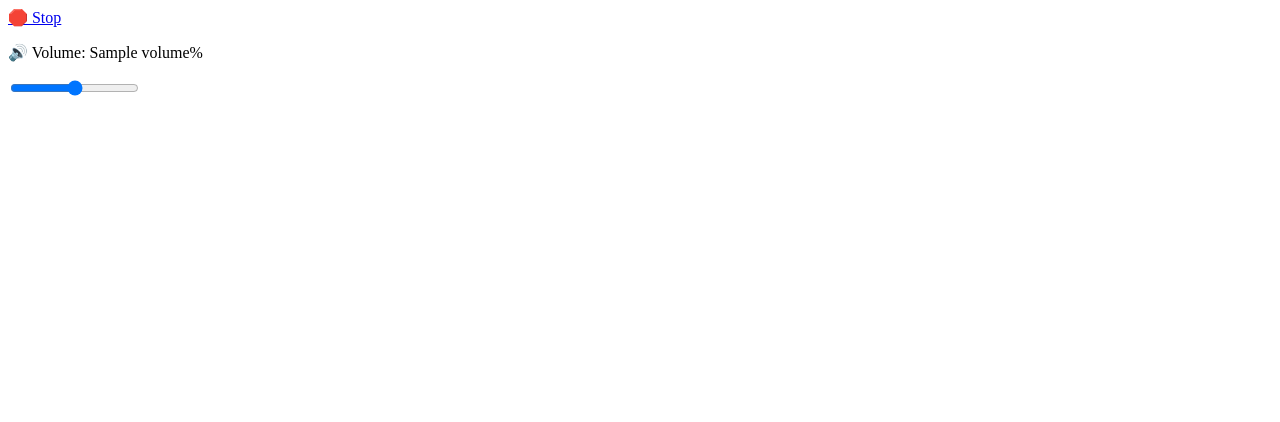
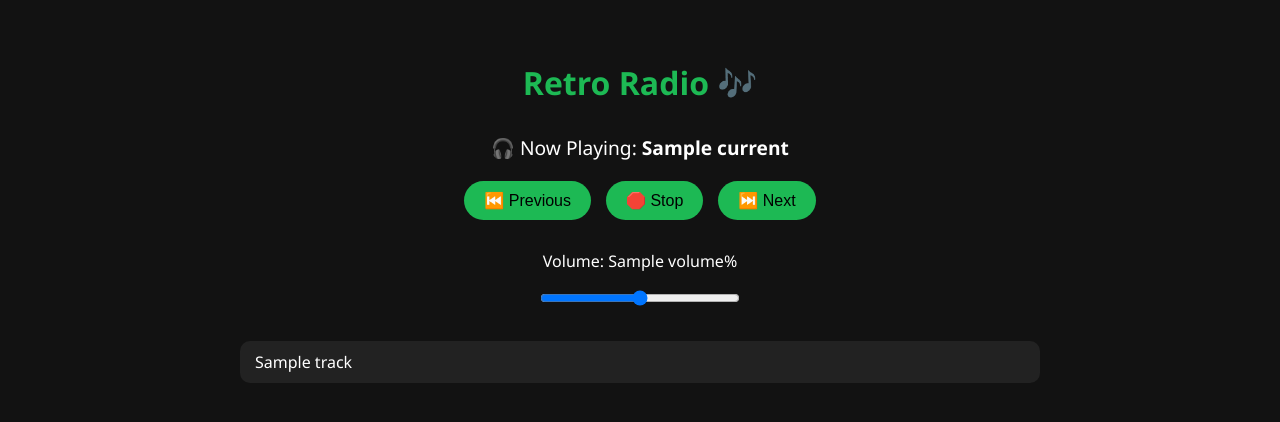
Before and after one commit to vinylmike/Retro_Radio_Py, a Flask app: template app/templates/index.html in a window 1280 px wide. Shown: the top 422 px of the page. Run offline with Flask 3, Linux system fonts and the light colour scheme; the template is opened without the code that fills it: most values are stand-ins (such as "Sample title", 1, 10 or a date in 2020).

Commit message:
Added volume slider, next/prev controls, and Spotify-style UI

```diff
--- a/app/templates/index.html
+++ b/app/templates/index.html
@@ -1,10 +1,110 @@
-<div class="controls">
-    <a href="{{ url_for('stop') }}">🛑 Stop</a>
+<!DOCTYPE html>
+<html>
+<head>
+    <title>Retro Radio</title>
+    <style>
+        body {
+            background-color: #121212;
+            color: #fff;
+            font-family: "Segoe UI", sans-serif;
+            margin: 0;
+            padding: 0;
+        }
+
+        .container {
+            max-width: 800px;
+            margin: auto;
+            padding: 40px 20px;
+        }
+
+        h1 {
+            color: #1db954;
+            text-align: center;
+            margin-bottom: 30px;
+        }
+
+        .now-playing {
+            text-align: center;
+            margin-bottom: 20px;
+            font-size: 1.2em;
+        }
+
+        .player-controls {
+            display: flex;
+            justify-content: center;
+            align-items: center;
+            gap: 15px;
+            margin-bottom: 30px;
+        }
+
+        .player-controls button {
+            background-color: #1db954;
+            color: #000;
+            border: none;
+            padding: 10px 20px;
+            border-radius: 30px;
+            font-size: 16px;
+            cursor: pointer;
+        }
+
+        .volume {
+            text-align: center;
+            margin-bottom: 30px;
+        }
+
+        input[type=range] {
+            width: 200px;
+        }
+
+        ul.track-list {
+            list-style: none;
+            padding: 0;
+        }
+
+        ul.track-list li {
+            background: #222;
+            padding: 10px 15px;
+            border-radius: 10px;
+            margin: 10px 0;
+            transition: 0.2s;
+        }
+
+        ul.track-list li:hover {
+            background: #1db954;
+            color: #000;
+        }
+
+        ul.track-list a {
+            text-decoration: none;
+            color: inherit;
+            display: block;
+        }
+    </style>
+</head>
+<body>
+    <div class="container">
+        <h1>Retro Radio 🎶</h1>
+
+        {% if current %}
+            <div class="now-playing">🎧 Now Playing: <strong>{{ current }}</strong></div>
+        {% endif %}
+
+        <div class="player-controls">
+            <a href="/prev"><button>⏮️ Previous</button></a>
+            <a href="/stop"><button>🛑 Stop</button></a>
+            <a href="/next"><button>⏭️ Next</button></a>
         </div>
 
         <div class="volume">
-    <p>🔊 Volume: {{ volume }}%</p>
+            <p>Volume: {{ volume }}%</p>
             <input type="range" min="0" max="100" value="{{ volume }}" onchange="setVolume(this.value)">
+        </div>
+
+        <ul class="track-list">
+            {% for track in tracks %}
+                <li><a href="{{ url_for('play', filename=track) }}">{{ track }}</a></li>
+            {% endfor %}
+        </ul>
     </div>
 
     <script>
@@ -12,3 +112,5 @@ function setVolume(val) {
             window.location.href = '/set_volume/' + val;
         }
     </script>
+</body>
+</html>
--- a/main.py
+++ b/main.py
@@ -7,6 +7,8 @@ app = Flask(__name__, template_folder="app/templates", static_folder="app/static
 MUSIC_FOLDER = "/mnt/share/Pi_Music"
 mpv_process = None
 current_track = None
+track_list = []
+current_index = -1
 volume_level = 70  # Default volume
 
 def get_music_files():
@@ -15,10 +17,18 @@ def get_music_files():
         if f.lower().endswith(('.mp3', '.wav', '.flac'))
     ])
 
+def play_track_by_index(index):
+    global current_index, current_track, track_list
+    if 0 <= index < len(track_list):
+        current_index = index
+        play_track(track_list[current_index])
+
 def play_track(filename):
-    global mpv_process, current_track, volume_level
+    global mpv_process, current_track, track_list, current_index
     stop_track()
     filepath = os.path.join(MUSIC_FOLDER, filename)
+    if filename in track_list:
+        current_index = track_list.index(filename)
     mpv_process = subprocess.Popen(
         [
             "mpv", "--no-terminal",
@@ -39,8 +49,9 @@ def stop_track():
 
 @app.route("/")
 def index():
-    tracks = get_music_files()
-    return render_template("index.html", tracks=tracks, current=current_track, volume=volume_level)
+    global track_list
+    track_list = get_music_files()
+    return render_template("index.html", tracks=track_list, current=current_track, volume=volume_level)
 
 @app.route("/play/<filename>")
 def play(filename):
@@ -52,12 +63,26 @@ def stop():
     stop_track()
     return redirect(url_for("index"))
 
+@app.route("/next")
+def next_track():
+    if track_list:
+        next_index = (current_index + 1) % len(track_list)
+        play_track_by_index(next_index)
+    return redirect(url_for("index"))
+
+@app.route("/prev")
+def prev_track():
+    if track_list:
+        prev_index = (current_index - 1) % len(track_list)
+        play_track_by_index(prev_index)
+    return redirect(url_for("index"))
+
 @app.route("/set_volume/<int:level>")
 def set_volume(level):
     global volume_level
-    volume_level = max(0, min(100, level))  # Clamp between 0–100
+    volume_level = max(0, min(100, level))
     if current_track:
-        play_track(current_track)  # Restart current track with new volume
+        play_track(current_track)
     return redirect(url_for("index"))
 
 if __name__ == "__main__":
```
Lines whose indentation alone changed are shown as unchanged.
